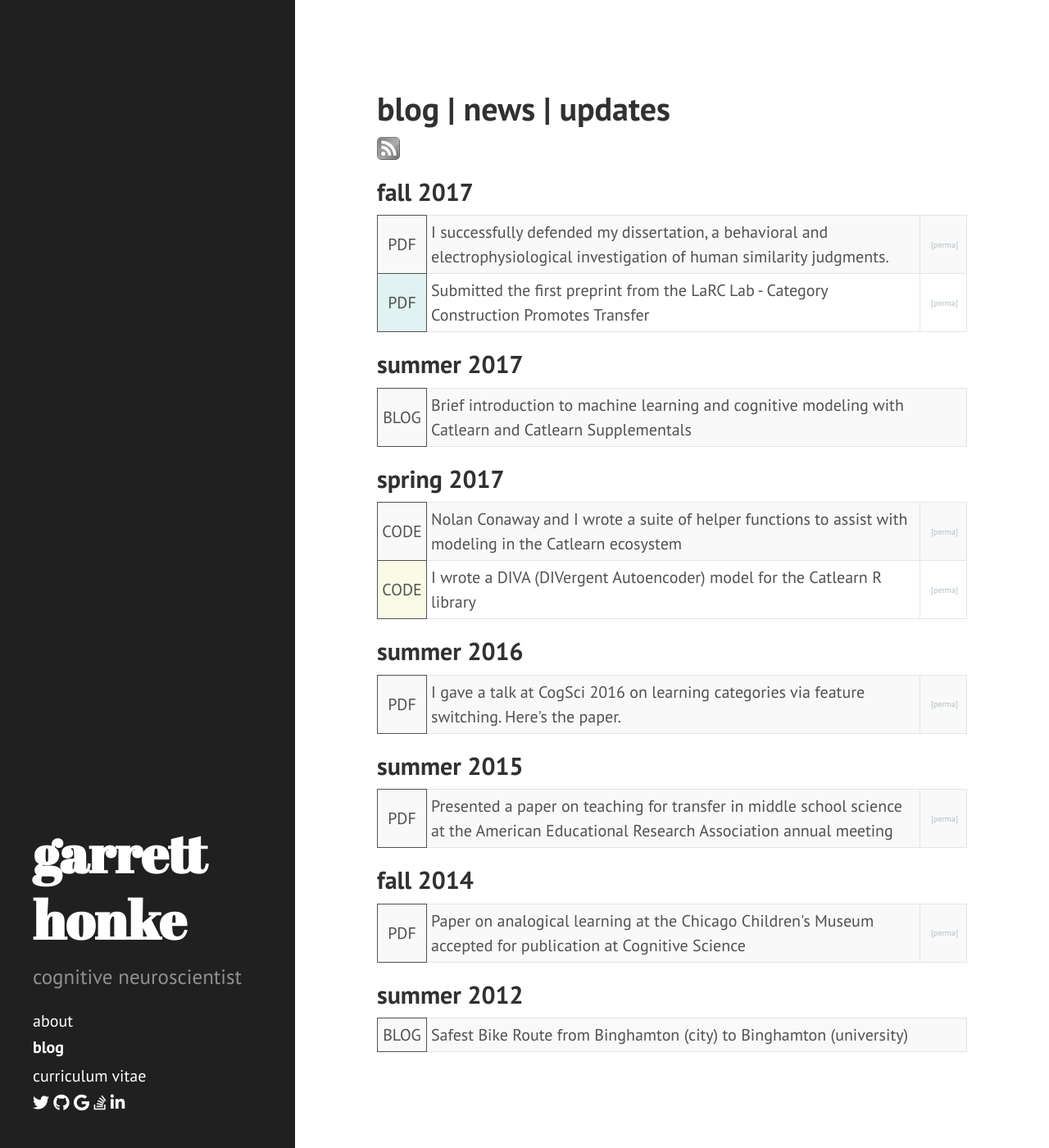
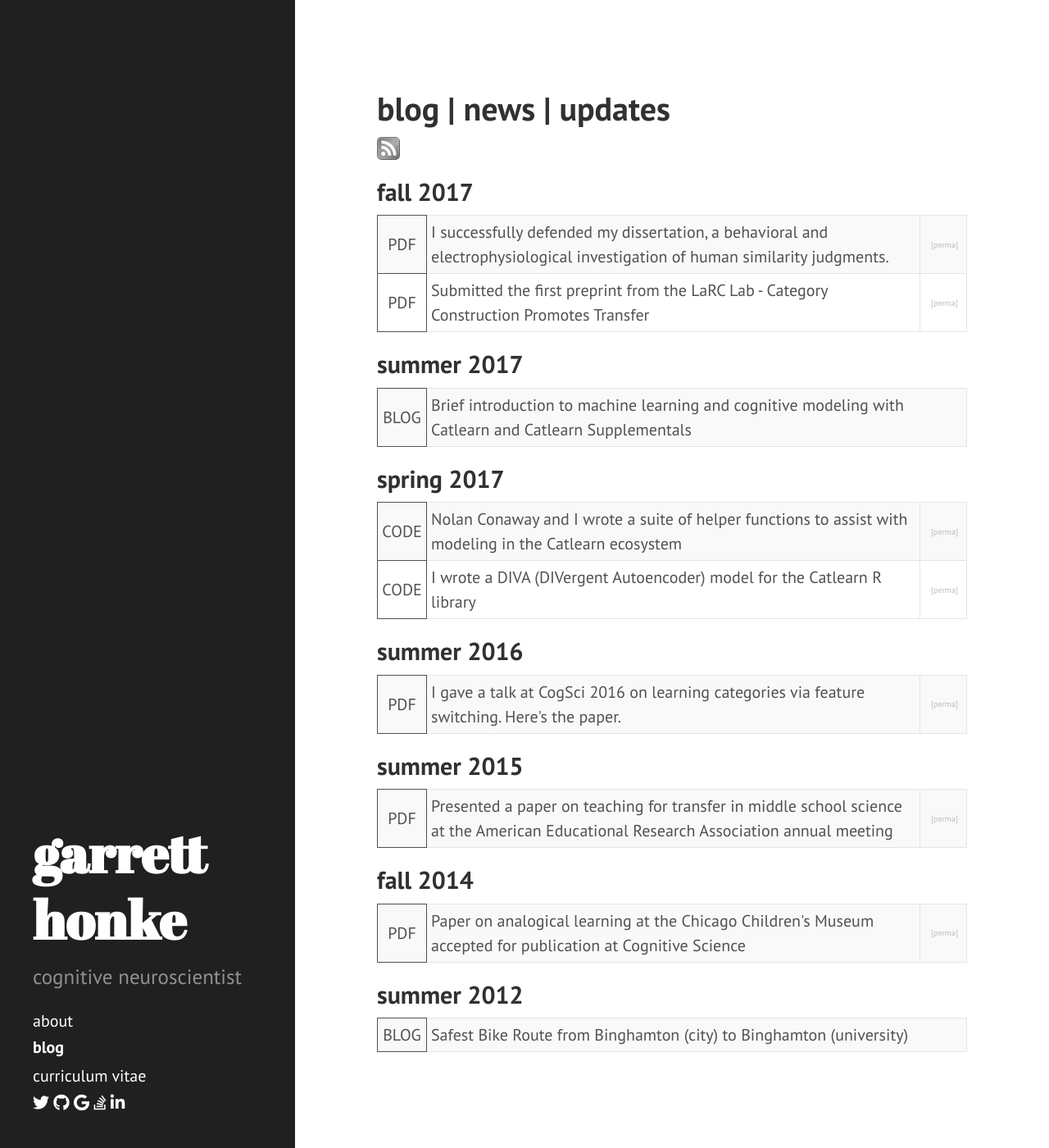
Before and after one commit to stoicml/ghonk.github.io, a Jekyll site: the page built from blog/blog.html, in a window 1280 px wide and 1400 px high. Shown: the whole window at 82% size. Built offline with Jekyll 4.4.1, drawn with Linux system fonts in a browser that asks for light colours; nearby versions of some CDN libraries; Markdown is read by kramdown in place of the engine named in the settings.

Commit message:
css edit

```diff
--- a/blog/blog.html
+++ b/blog/blog.html
@@ -29,11 +29,7 @@ tags: blog
     padding: 3px 5px;
     width: 3em;
   }
-  .code {background-color: #F9FBE7;}
-  .blog {background-color: #C8E6C9;}
-  .app {background-color: #F9FBE7;}
-  .data {background-color: #F9FBE7;}
-  .pdf {background-color: #E0F2F1;}
+
   .internalurl a {
     font-size: 0.5em;
     float: right;
```
